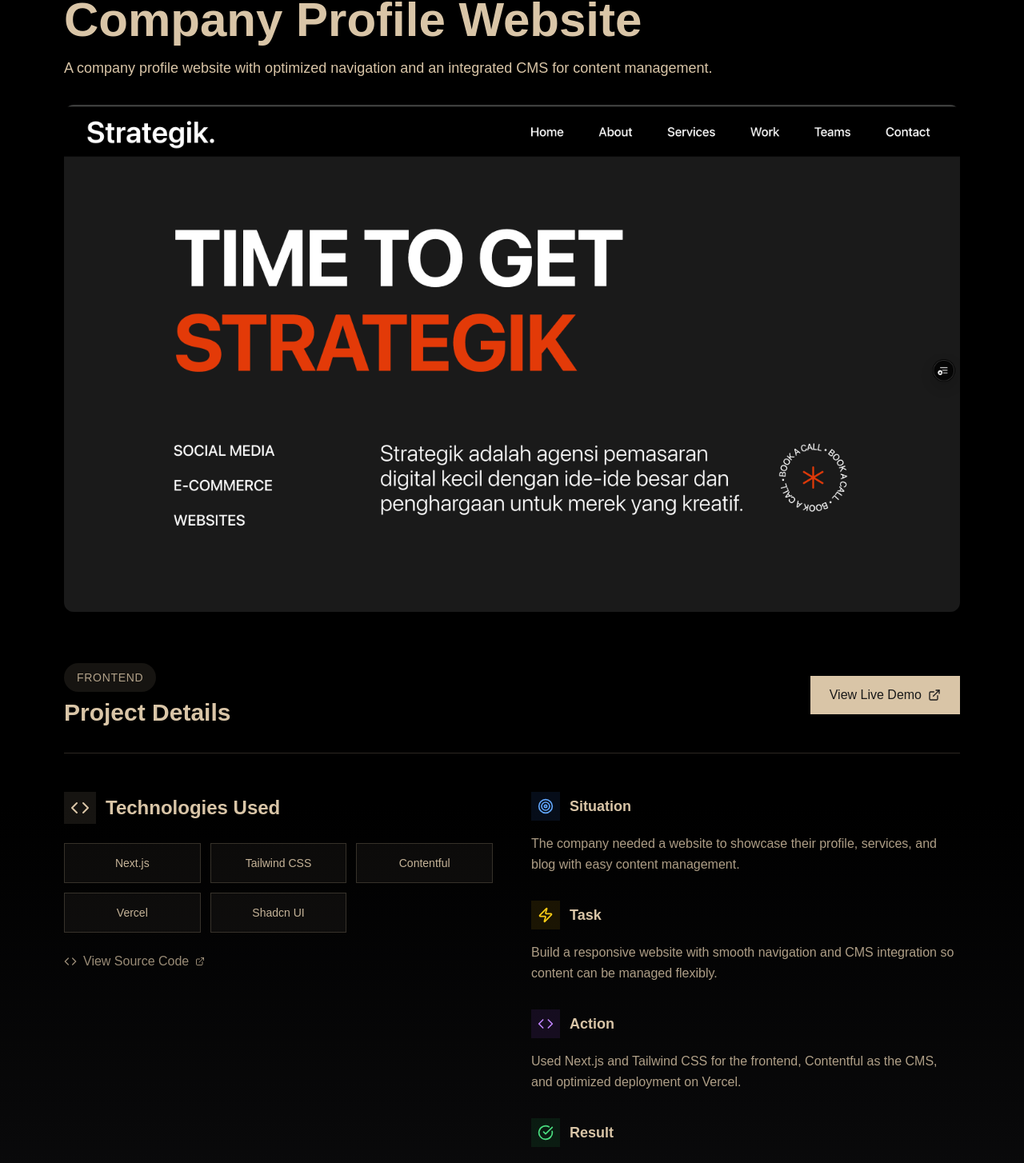
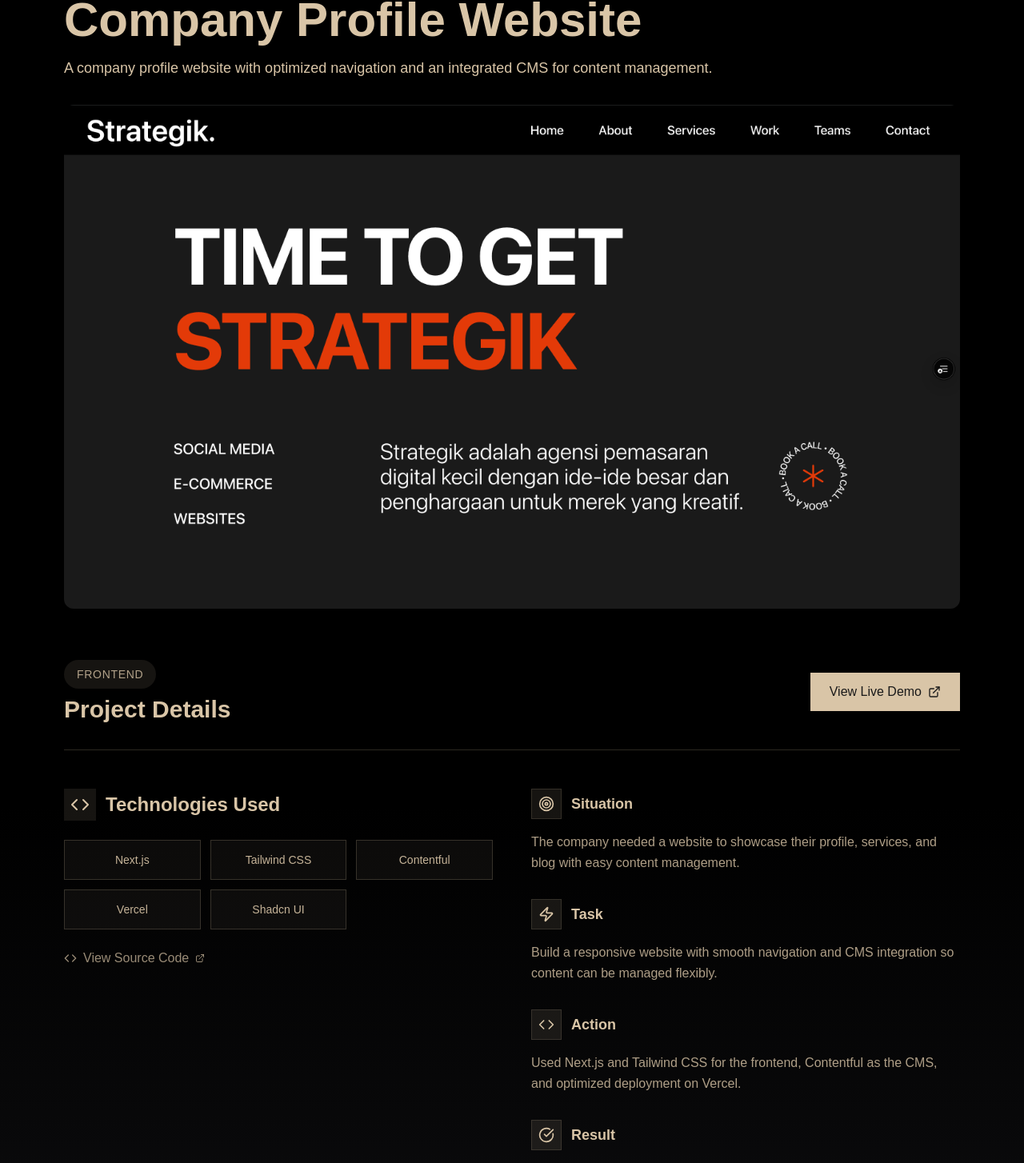
Before and after one commit to Syaiful313/portofolio, a Next.js app: page /portfolios/1 in a window 1280 px wide. Shown: the part 149-1603 px from the top of the page at 80% size. Built offline with nearby package versions, Linux system fonts and the light colour scheme.

Commit message:
perf: optimize portfolio detail presentation

```diff
--- a/src/features/portofolio/PortofolioDetail.tsx
+++ b/src/features/portofolio/PortofolioDetail.tsx
@@ -34,7 +34,7 @@ const PortofolioDetailPage = ({ project }: { project: Project }) => {
                     alt={p.title}
                     width={400}
                     height={225}
-                    sizes="(min-width: 1024px) 33vw, (min-width: 640px) 50vw, 100vw"
+                    sizes="(min-width: 1152px) 357px, (min-width: 1024px) calc((100vw - 5rem) / 3), (min-width: 640px) calc((100vw - 3.5rem) / 2), calc(100vw - 2rem)"
                     className="h-full w-full object-cover transition-transform duration-300 group-hover:scale-105"
                   />
                 </div>
--- a/src/features/portofolio/components/ContentSection.tsx
+++ b/src/features/portofolio/components/ContentSection.tsx
@@ -12,7 +12,9 @@ const ContentSection = ({ project }: { project: Project }) => {
             <span className="mb-2 inline-block rounded-full bg-[#d9c5a7]/10 px-4 py-2 text-sm font-medium uppercase tracking-wider text-[#d9c5a7]/80">
               {project.category}
             </span>
-            <h2 className="text-2xl font-bold md:text-2xl lg:text-3xl">Project Details</h2>
+            <h2 className="text-2xl font-bold md:text-2xl lg:text-3xl">
+              Project Details
+            </h2>
           </div>
 
           {project.liveUrl !== "#" && (
@@ -71,8 +73,8 @@ const ContentSection = ({ project }: { project: Project }) => {
             {/* Situation */}
             <div className="group">
               <div className="mb-4 flex items-center gap-3">
-                <div className="rounded-lg bg-blue-500/10 p-2">
-                  <Target className="h-5 w-5 text-blue-400" />
+                <div className="rounded-lg border border-[#d9c5a7]/15 bg-[#d9c5a7]/10 p-2">
+                  <Target className="h-5 w-5 text-[#d9c5a7]" />
                 </div>
                 <h4 className="text-lg font-semibold text-[#d9c5a7]">
                   Situation
@@ -86,8 +88,8 @@ const ContentSection = ({ project }: { project: Project }) => {
             {/* Task */}
             <div className="group">
               <div className="mb-4 flex items-center gap-3">
-                <div className="rounded-lg bg-yellow-500/10 p-2">
-                  <Zap className="h-5 w-5 text-yellow-400" />
+                <div className="rounded-lg border border-[#d9c5a7]/15 bg-[#d9c5a7]/10 p-2">
+                  <Zap className="h-5 w-5 text-[#d9c5a7]" />
                 </div>
                 <h4 className="text-lg font-semibold text-[#d9c5a7]">Task</h4>
               </div>
@@ -99,8 +101,8 @@ const ContentSection = ({ project }: { project: Project }) => {
             {/* Action */}
             <div className="group">
               <div className="mb-4 flex items-center gap-3">
-                <div className="rounded-lg bg-purple-500/10 p-2">
-                  <Code className="h-5 w-5 text-purple-400" />
+                <div className="rounded-lg border border-[#d9c5a7]/15 bg-[#d9c5a7]/10 p-2">
+                  <Code className="h-5 w-5 text-[#d9c5a7]" />
                 </div>
                 <h4 className="text-lg font-semibold text-[#d9c5a7]">Action</h4>
               </div>
@@ -112,8 +114,8 @@ const ContentSection = ({ project }: { project: Project }) => {
             {/* Result */}
             <div className="group">
               <div className="mb-4 flex items-center gap-3">
-                <div className="rounded-lg bg-green-500/10 p-2">
-                  <CheckCircle className="h-5 w-5 text-green-400" />
+                <div className="rounded-lg border border-[#d9c5a7]/15 bg-[#d9c5a7]/10 p-2">
+                  <CheckCircle className="h-5 w-5 text-[#d9c5a7]" />
                 </div>
                 <h4 className="text-lg font-semibold text-[#d9c5a7]">Result</h4>
               </div>
--- a/src/features/portofolio/components/HeroSection.tsx
+++ b/src/features/portofolio/components/HeroSection.tsx
@@ -3,16 +3,20 @@ import Image from "next/image";
 
 const HeroSection = ({ project }: { project: Project }) => (
   <section className="container mx-auto max-w-6xl px-4 pt-28 md:pt-32 lg:pt-36">
-    <h1 className="text-4xl font-bold md:text-5xl lg:text-6xl">{project.title}</h1>
-    <p className="mt-2 text-sm md:mt-3 md:text-base lg:mt-4 lg:text-lg">{project.description}</p>
+    <h1 className="text-4xl font-bold md:text-5xl lg:text-6xl">
+      {project.title}
+    </h1>
+    <p className="mt-2 text-sm md:mt-3 md:text-base lg:mt-4 lg:text-lg">
+      {project.description}
+    </p>
     <Image
       src={project.image || "/placeholder.svg"}
       alt={project.title}
-      width={800}
-      height={600}
-      sizes="100vw"
+      width={1152}
+      height={648}
+      sizes="(min-width: 1152px) 1120px, calc(100vw - 2rem)"
       priority
-      className="mt-8 w-full rounded-xl object-cover"
+      className="mt-8 aspect-video w-full rounded-xl object-cover"
     />
   </section>
 );
```
